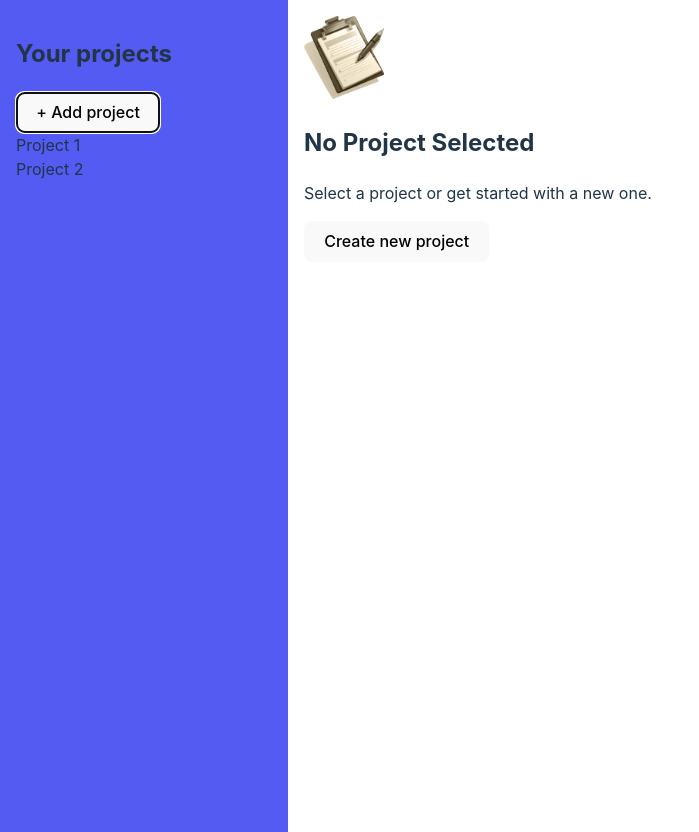
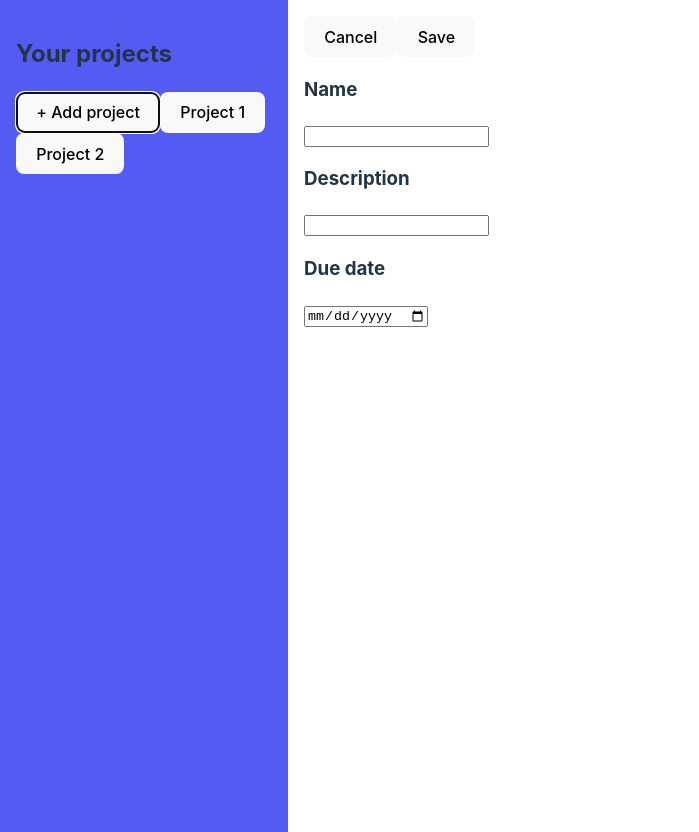
Before and after one commit to Naioku/React-TodoList, a React (Vite) app in the folder todo-list/: page / in a window 1280 px wide. Both pictures are taken after a click on the button "+ Add project". Shown: the whole page, without its empty margins (0-699 px from the left). Built offline with nearby package versions, Linux system fonts and the light colour scheme.

Commit message:
Added switching between views.

```diff
--- a/todo-list/src/App.css
+++ b/todo-list/src/App.css
@@ -6,7 +6,7 @@ aside {
   background-color: #535bf2;
 }
 
-div#mainView {
+main#mainView {
   float: left;
   padding: 1rem;
 }
--- a/todo-list/src/App.jsx
+++ b/todo-list/src/App.jsx
@@ -1,12 +1,13 @@
 import './App.css'
 import ProjectName from "./components/ProjectName.jsx";
 import ProjectDetails from "./components/ProjectDetails.jsx";
-import Input from "./components/Input.jsx";
 import NewProjectForm from "./components/NewProjectForm.jsx";
 import NoProjectSelected from "./components/NoProjectSelected.jsx";
+import {useState} from "react";
 
 const PROJECTS = [
     {
+        id: 0,
         name: "Project 1",
         dueDate: "2020-05-01",
         description: "Lorem ipsum dolor sit amet, consectetur adipiscing elit. Nulla tincidunt nunc iaculis, fringilla risus et, rhoncus enim. Donec enim leo, euismod quis ornare sit amet, gravida et turpis. Curabitur sodales euismod dictum. Integer ullamcorper diam in metus consequat, in fringilla ligula placerat. Sed justo massa, eleifend faucibus tempor in, vehicula in enim. Aenean efficitur pellentesque purus, vel aliquet lacus interdum non. Nulla ex sapien, pellentesque quis lacus dictum, egestas suscipit libero.",
@@ -17,10 +18,39 @@ const PROJECTS = [
             { name: "Task 4" },
             { name: "Task 5" },
         ]
+    },
+    {
+        id: 1,
+        name: "Project 2",
+        dueDate: "2020-05-01",
+        description: "Lorem ipsum dolor sit amet, consectetur adipiscing elit. Nulla tincidunt nunc iaculis, fringilla risus et, rhoncus enim. Donec enim leo, euismod quis ornare sit amet, gravida et turpis. Curabitur sodales euismod dictum. Integer ullamcorper diam in metus consequat, in fringilla ligula placerat. Sed justo massa, eleifend faucibus tempor in, vehicula in enim. Aenean efficitur pellentesque purus, vel aliquet lacus interdum non. Nulla ex sapien, pellentesque quis lacus dictum, egestas suscipit libero.",
+        tasks: [
+            { name: "Task 1" },
+            { name: "Task 2" }
+        ]
     }
 ]
 
 function App() {
+    const [projectsState, setProjectsState] = useState({
+        selectedProjectId: undefined,
+        projects: [...PROJECTS]
+    });
+
+    function handleNewProjectClicked() {
+        setProjectsState(prevState => ({
+            ...prevState,
+            selectedProjectId: null
+        }));
+    }
+
+    function handleProjectNameClicked(id) {
+        setProjectsState(prevState => ({
+            ...prevState,
+            selectedProjectId: id
+        }));
+    }
+
     function handleSaveClicked() {
 
     }
@@ -29,25 +59,36 @@ function App() {
 
     }
 
+    let mainContent;
+
+    if (projectsState.selectedProjectId === undefined) {
+        mainContent =  <NoProjectSelected />
+    }
+    else if (projectsState.selectedProjectId === null) {
+        mainContent = <NewProjectForm
+            onClickedCancel={handleCancelClicked}
+            onClickedSave={handleSaveClicked}
+        />
+    }
+    else {
+        mainContent = <ProjectDetails {...projectsState.projects[projectsState.selectedProjectId]} />
+    }
+
     return (
         <>
             <aside>
                 <h2>Your projects</h2>
-                <button>+ Add project</button>
-                <ProjectName name="Project 1" />
-                <ProjectName name="Project 2" />
+                <button onClick={handleNewProjectClicked}>+ Add project</button>
+                {projectsState.projects.map((project, i) => <ProjectName
+                        key={i}
+                        project={project}
+                        onClick={handleProjectNameClicked}
+                />)}
             </aside>
 
-            <div id="mainView">
-                {/*<ProjectDetails {...PROJECTS[0]} />*/}
-
-                {/*<NewProjectForm*/}
-                {/*    onCancelClicked={handleCancelClicked}*/}
-                {/*    onSaveClicked={handleSaveClicked}*/}
-                {/*/>*/}
-
-                <NoProjectSelected />
-            </div>
+            <main id="mainView">
+                {mainContent}
+            </main>
         </>
     )
 }
--- a/todo-list/src/components/NewProjectForm.jsx
+++ b/todo-list/src/components/NewProjectForm.jsx
@@ -1,13 +1,26 @@
 import Input from "./Input.jsx";
+import {useRef} from "react";
 
-export default function NewProjectForm({onCancelClicked, onSaveClicked}) {
+export default function NewProjectForm({onClickedCancel, onClickedSave}) {
+    const inputName = useRef();
+    const inputDescription = useRef();
+    const inputDueDate = useRef();
+
+    function handleClickCancel() {
+        onClickedCancel();
+    }
+
+    function handleClickSave() {
+        onClickedSave();
+    }
+
     return <div>
         <div>
-            <button onClick={onCancelClicked}>Cancel</button>
-            <button onClick={onSaveClicked}>Save</button>
+            <button onClick={handleClickCancel}>Cancel</button>
+            <button onClick={handleClickSave}>Save</button>
         </div>
-        <Input label={"Name"} type="text" />
-        <Input label={"Description"} type="text" />
-        <Input label={"Due date"} type="date" />
+        <Input ref={inputName} label={"Name"} type="text" />
+        <Input ref={inputDescription} label={"Description"} type="text" />
+        <Input ref={inputDueDate} label={"Due date"} type="date" />
     </div>
 }
--- a/todo-list/src/components/ProjectName.jsx
+++ b/todo-list/src/components/ProjectName.jsx
@@ -1,5 +1,5 @@
-export default function ProjectName({name}) {
-    return <div>
-        {name}
-    </div>
+export default function ProjectName({project, onClick}) {
+    return <button onClick={() => onClick(project.id)}>
+        {project.name}
+    </button>
 }
```
